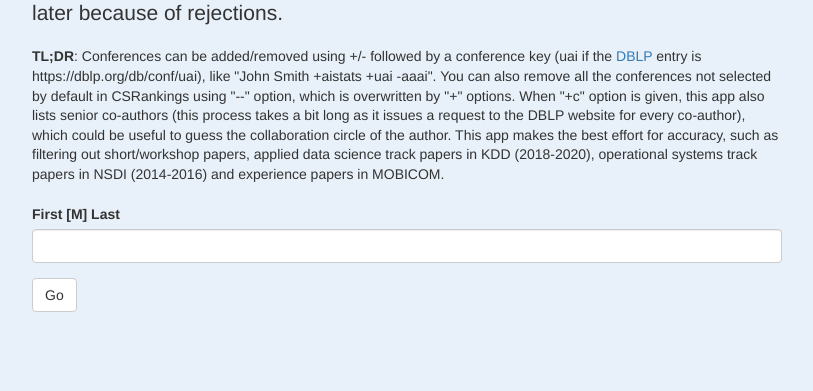
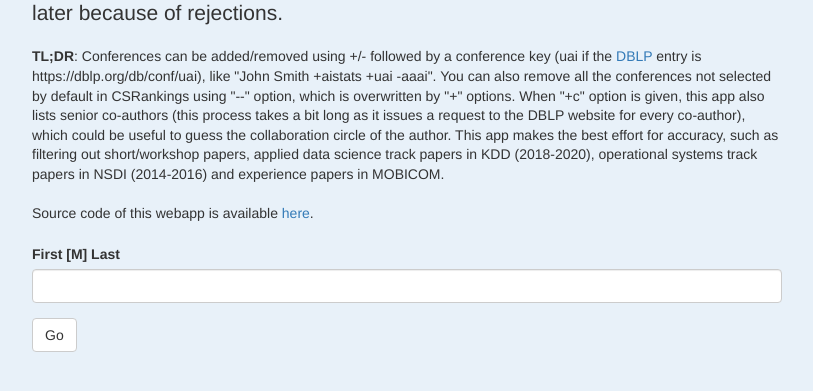
Before and after one commit to micchie/csseniors, a Flask app: page / in a window 1280 px wide. Shown: the part 248-639 px from the top of the page, without its empty margins (38-851 px from the left). Run offline with Flask 2, Linux system fonts and the light colour scheme; some libraries are stand-ins or nearby versions.

Commit message:
update for render.com migration

```diff
--- a/runtime.txt
+++ /dev/null
@@ -1 +0,0 @@
-python-3.8.7
--- a/templates/index.html
+++ b/templates/index.html
@@ -51,6 +51,10 @@ first-author paper, which can be published later because of rejections.
       (2018-2020), operational systems track papers in NSDI (2014-2016) and
       experience papers in MOBICOM.
       </p>
+      <p class="lead" style="font-size: 100%">
+      Source code of this webapp is available <a
+      href="https://github.com/micchie/csseniors">here</a>.
+      </p>
 
       {{ wtf.quick_form(form) }}
 
```
Also changed, not shown: 1 other file.
